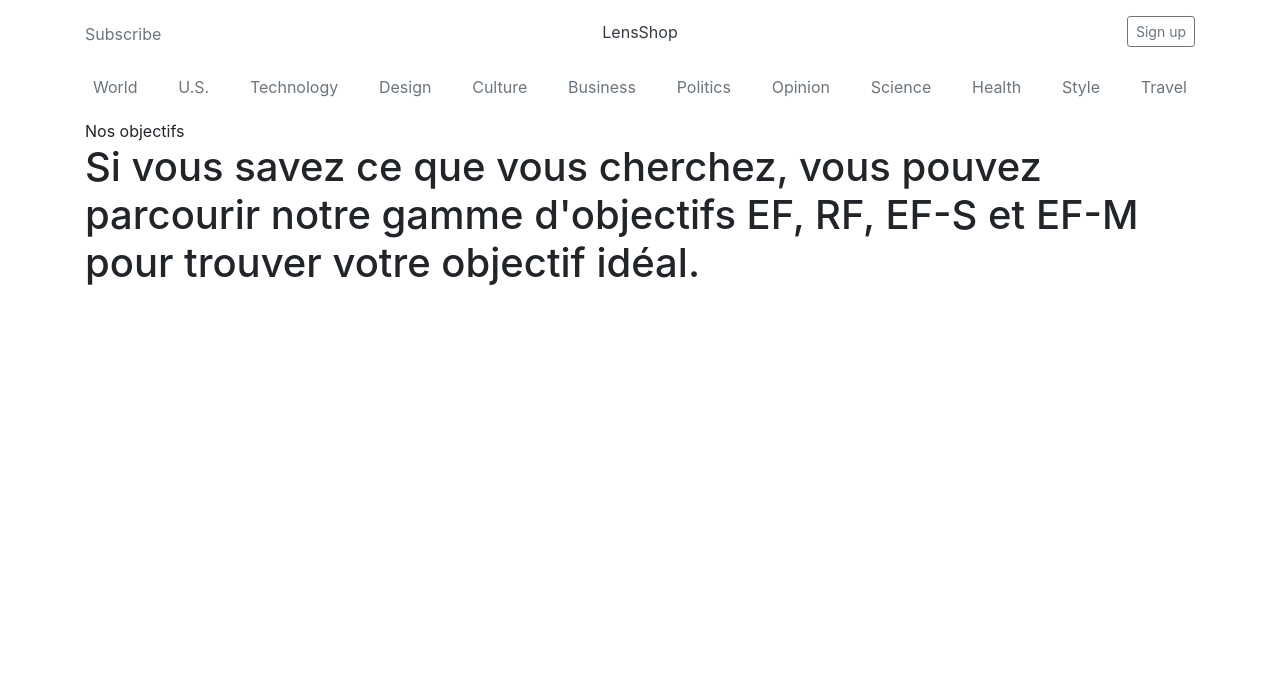
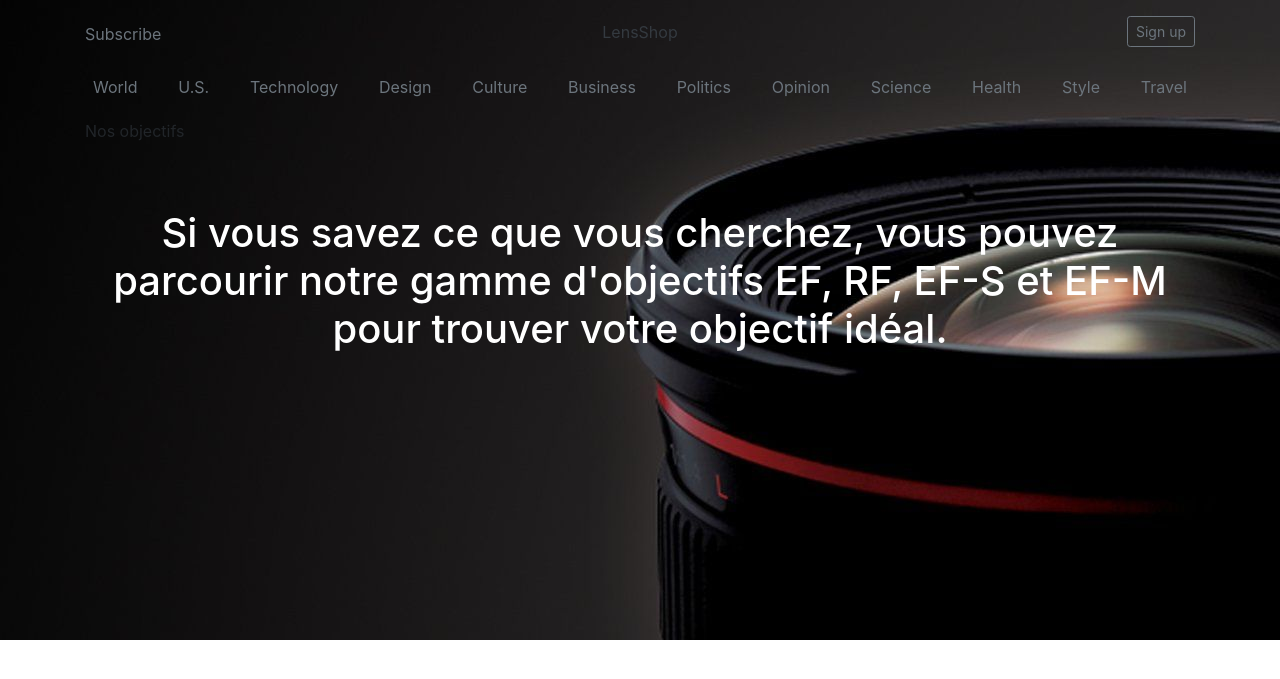
Before and after one commit to younesfourti/E-commerce, a PHP site: page / in a window 1280 px wide. Shown: the top 679 px of the page. Run offline with PHP 8.4, Linux system fonts and the light colour scheme.

Commit message:
style 06 05 2020

```diff
--- a/index.php
+++ b/index.php
@@ -7,16 +7,27 @@
 
 
 <body>
+  <style>
+    .image{
 
-<?php include_once '\app\Views\navtohome.html';?>
+      background:url("public/assets/img/l_series_promo_product_1280.jpg") no-repeat center fixed;
+      background-size: cover;
+      width: 100%;
+      height: 40rem;
+      margin: 0;
+      padding: 0;
+    }
 
-<div>
-Nos objectifs
+  </style>
+<div class="image">
+
+  <?php include_once '\app\Views\navtohome.html';?>
+
+  <div>
+    <p>Nos objectifs</p>
+    <h1 style="position:relative; top:50px;font-size: 40px; text-align:center;color:white;">Si vous savez ce que vous cherchez, vous pouvez parcourir notre gamme d'objectifs EF, RF, EF-S et EF-M pour trouver votre objectif idéal.</h1>
+  </div>
 </div>
-<h1>Si vous savez ce que vous cherchez, vous pouvez parcourir notre gamme d'objectifs EF, RF, EF-S et EF-M pour trouver votre objectif idéal.</h1>
-
-
-
 
 </body>
 
```
